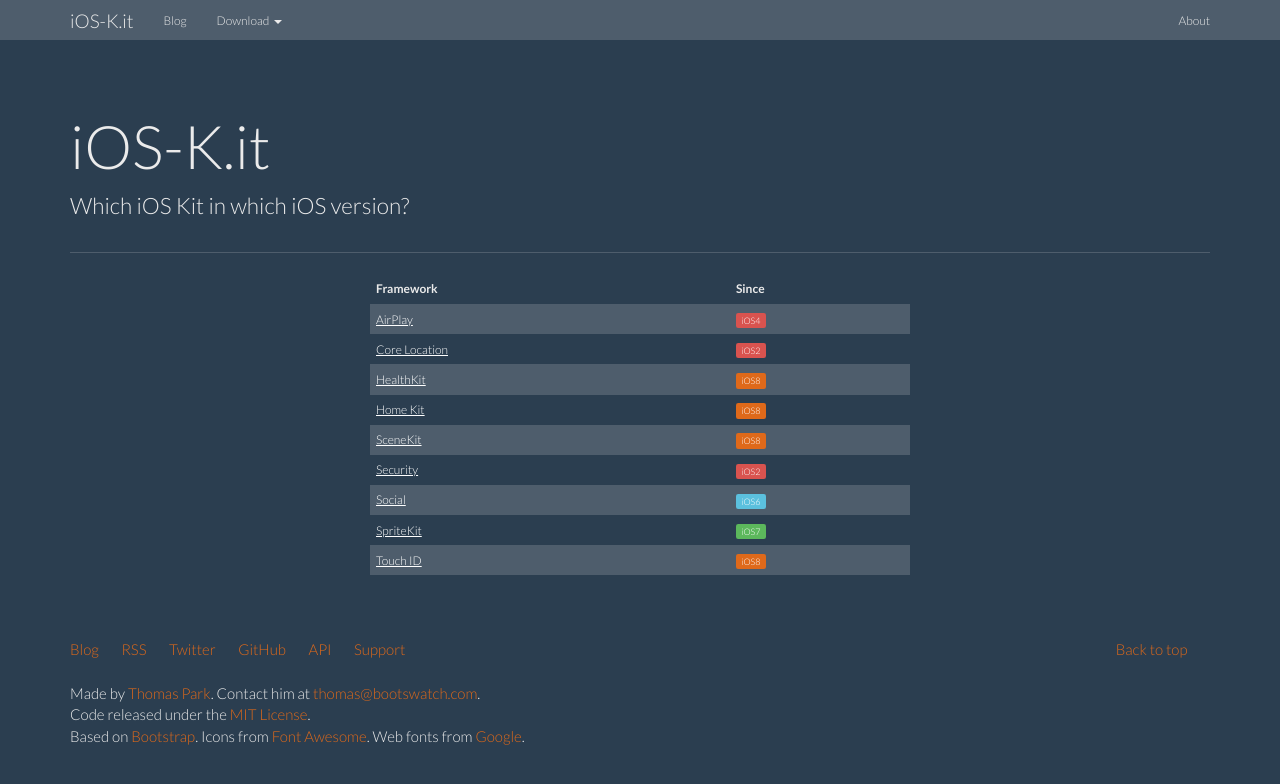
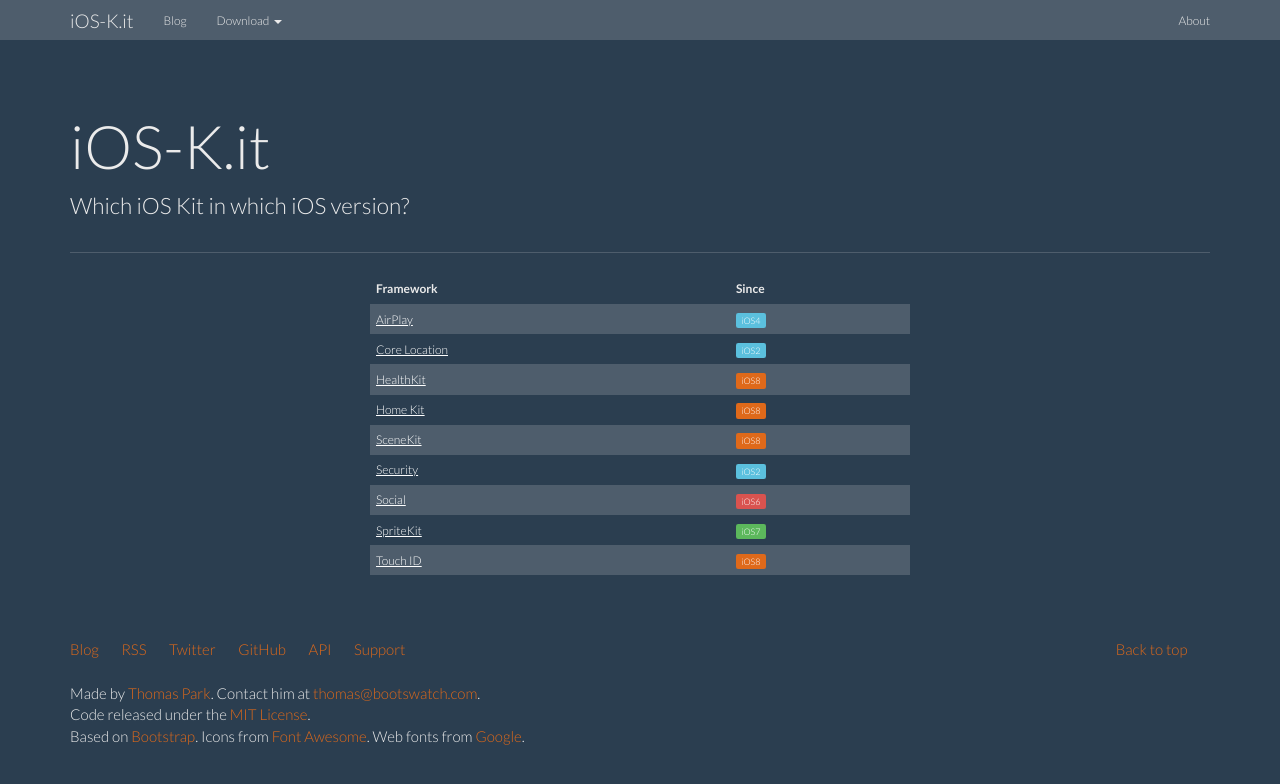
Before and after one commit to ioskit/ioskit.github.io, a Jekyll site: the page built from index.html, in a window 1280 px wide. Shown: the top 784 px of the page. Built offline with Jekyll 4.4.1, drawn with Linux system fonts in a browser that asks for light colours; nearby versions of some CDN libraries.

Commit message:
change iOS labels colors.

```diff
--- a/index.html
+++ b/index.html
@@ -54,11 +54,11 @@
 				{% elsif kit.since == "iOS7" %}
 					<span class="label label-success">{{kit.since}}</span>
 				{% elsif kit.since == "iOS6" %}
-					<span class="label label-info">{{kit.since}}</span>
+					<span class="label label-danger">{{kit.since}}</span>
 				{% elsif kit.since == "iOS5" %}
 					<span class="label label-warning">{{kit.since}}</span>
 				{% else %}
-					<span class="label label-danger">{{kit.since}}</span>
+					<span class="label label-info">{{kit.since}}</span>
 				{% endif %}
 			</td>
         </tr>
```
